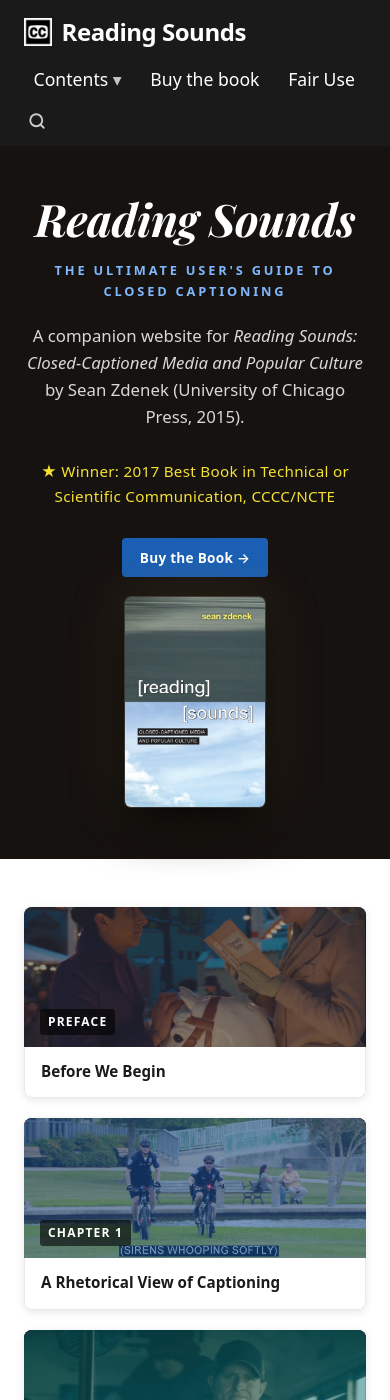
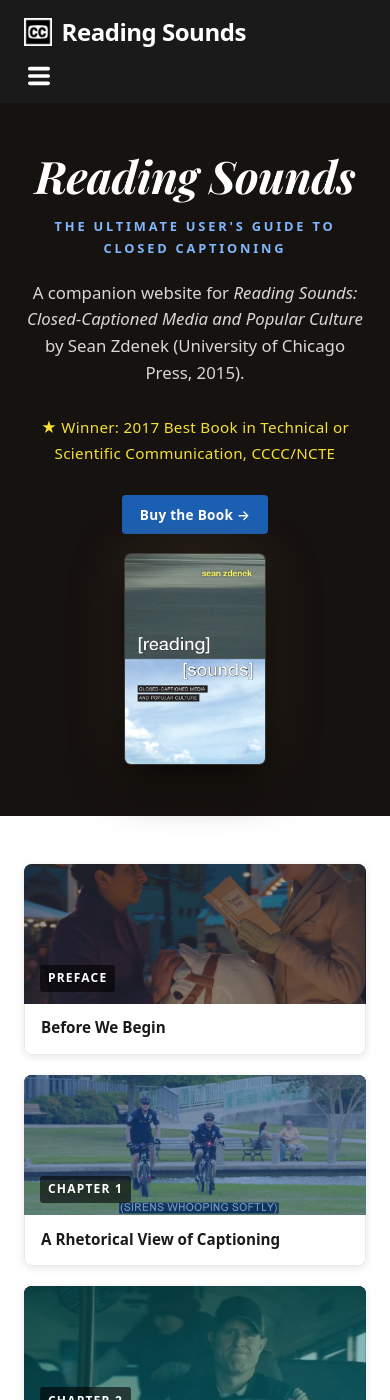
Before and after one commit to szdenek/readingsounds-site, a Jekyll site: the page built from index.html, in a window 390 px wide and 1400 px high. Built offline with Jekyll 4.4.1, drawn with Linux system fonts in a browser that asks for light colours.

Commit message:
Add hamburger menu for mobile nav on readingsounds.net
Collapses all nav items (Contents, Buy the book, Fair Use, search)
behind a hamburger icon on screens ≤600px. Contents dropdown goes
flat (no floating panel) inside the mobile menu.

Co-Authored-By: Claude Sonnet 4.6 <noreply@anthropic.com>

```diff
--- a/_layouts/default.html
+++ b/_layouts/default.html
@@ -18,6 +18,13 @@
     <div class="wrapper">
       <a class="site-title" href="{{ '/' | relative_url }}"><img src="{{ '/assets/images/favicon-32x32.png' | relative_url }}" alt="" aria-hidden="true" class="site-logo" width="28" height="28">{{ site.title }}</a>
       <nav class="site-nav" aria-label="Main navigation">
+        <input type="checkbox" id="nav-trigger" class="nav-trigger" aria-hidden="true">
+        <label for="nav-trigger" class="nav-trigger-label" aria-label="Toggle navigation">
+          <svg viewBox="0 0 18 15" width="22" height="22" aria-hidden="true">
+            <path fill="currentColor" d="M18,1.484c0,0.82-0.665,1.484-1.484,1.484H1.484C0.665,2.969,0,2.304,0,1.484l0,0C0,0.665,0.665,0,1.484,0 h15.032C17.335,0,18,0.665,18,1.484L18,1.484z M18,7.516C18,8.335,17.335,9,16.516,9H1.484C0.665,9,0,8.335,0,7.516l0,0 c0-0.82,0.665-1.484,1.484-1.484h15.032C17.335,6.031,18,6.696,18,7.516L18,7.516z M18,13.516C18,14.335,17.335,15,16.516,15H1.484 C0.665,15,0,14.335,0,13.516l0,0c0-0.82,0.665-1.483,1.484-1.483h15.032C17.335,12.031,18,12.695,18,13.516L18,13.516z"/>
+          </svg>
+        </label>
+        <div class="nav-items">
           <details class="nav-dropdown">
             <summary aria-label="Table of contents">Contents</summary>
             <ul class="nav-dropdown__list">
@@ -41,6 +48,7 @@
               <line x1="21" y1="21" x2="16.65" y2="16.65"></line>
             </svg>
           </button>
+        </div>
       </nav>
     </div>
 
--- a/assets/main.scss
+++ b/assets/main.scss
@@ -123,9 +123,28 @@ body {
   flex-shrink: 0;
 }
 
+.nav-trigger {
+  display: none;
+}
+
+.nav-trigger-label {
+  display: none;
+  cursor: pointer;
+  color: #fff;
+  padding: 0.25rem;
+
+  &:hover { color: #80b8ff; }
+}
+
+.nav-items {
+  display: flex;
+  flex-wrap: wrap;
+  align-items: center;
+  gap: 0.6rem;
+}
+
 .site-nav {
   display: flex;
-  flex-wrap: wrap;
   align-items: center;
   gap: 0.6rem;
 
@@ -140,6 +159,61 @@ body {
     &:hover {
       color: #80b8ff;
       background: rgba(255,255,255,0.15);
+    }
+  }
+}
+
+@media (max-width: 600px) {
+  .nav-trigger-label {
+    display: flex;
+    align-items: center;
+  }
+
+  .nav-items {
+    display: none;
+    width: 100%;
+    flex-direction: column;
+    align-items: flex-start;
+    padding: 0.5rem 0;
+    gap: 0;
+
+    a, .search-toggle {
+      width: 100%;
+      padding: 0.6rem 1.5rem;
+      border-radius: 0;
+      font-size: 1rem;
+    }
+  }
+
+  .nav-trigger:checked ~ .nav-items {
+    display: flex;
+  }
+
+  .site-header .wrapper {
+    flex-wrap: wrap;
+  }
+
+  // Contents dropdown goes flat on mobile
+  .nav-dropdown {
+    width: 100%;
+
+    summary {
+      width: 100%;
+      padding: 0.6rem 1.5rem;
+      border-radius: 0;
+    }
+
+    &__list {
+      position: static;
+      background: rgba(255,255,255,0.07);
+      border: none;
+      border-radius: 0;
+      box-shadow: none;
+      padding: 0;
+
+      li a {
+        padding: 0.5rem 2.5rem;
+      }
     }
   }
 }
```
Lines whose indentation alone changed are shown as unchanged.
